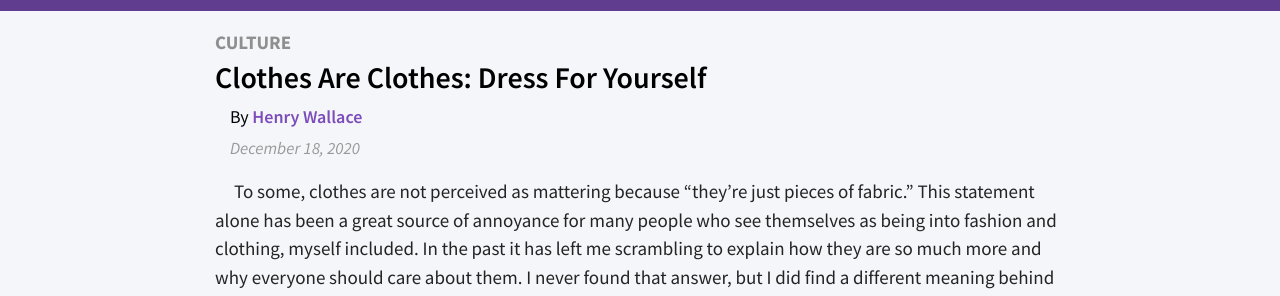
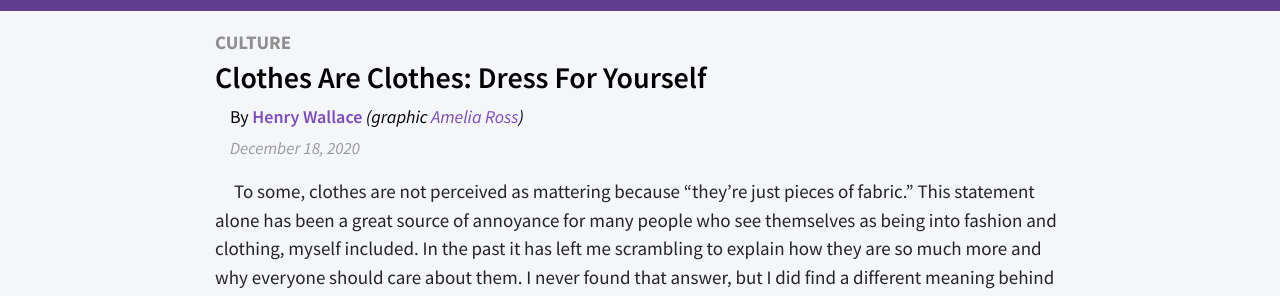
Before and after one commit to lixitrixi/classical-chronicle, a Jekyll site: the page built from _articles/clothes-are-clothes.md, in a window 1280 px wide. Shown: the part 159-455 px from the top of the page. Built offline with Jekyll 4.4.1, drawn with Linux system fonts in a browser that asks for light colours.

Commit message:
added credit to amelia

```diff
--- a/_articles/clothes-are-clothes.md
+++ b/_articles/clothes-are-clothes.md
@@ -6,6 +6,7 @@ image: "clothes.png"
 category: "Culture"
 unlisted: false
 date: 2020-12-18
+graphic: Amelia Ross
 ---
 
 To some, clothes are not perceived as mattering because “they’re just pieces of fabric.” This statement alone has been a great source of annoyance for many people who see themselves as being into fashion and clothing, myself included. In the past it has left me scrambling to explain how they are so much more and why everyone should care about them. I never found that answer, but I did find a different meaning behind that statement, which the person saying it may not have meant: “Clothes are just pieces of fabric.” I, someone who cares deeply about clothes, agree with that. The true meaning of that statement can actually teach you how to dress for yourself. Here's how.
```
